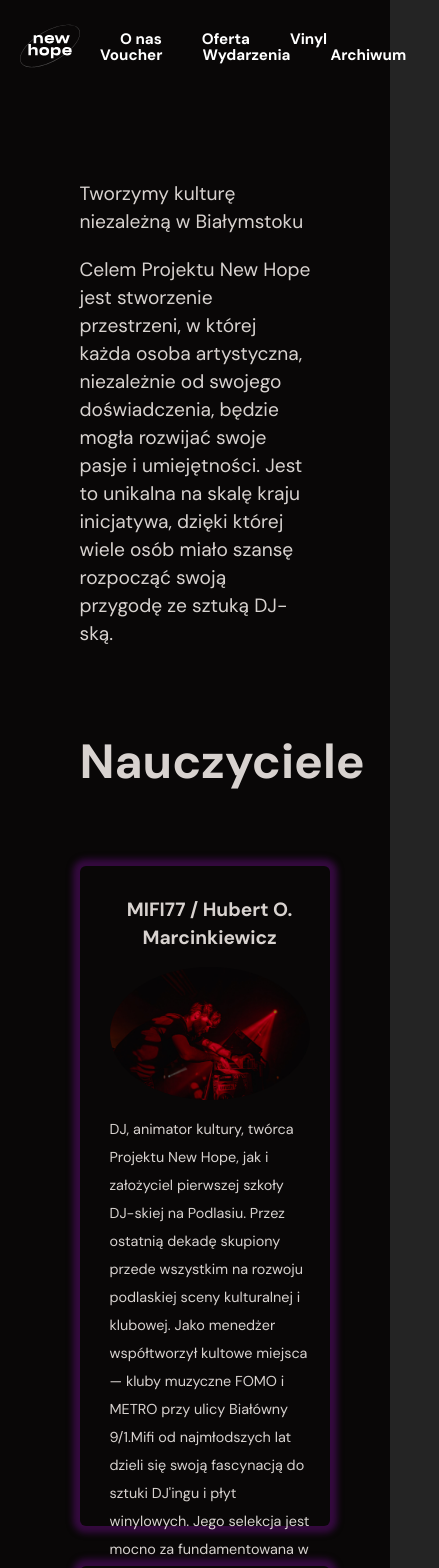
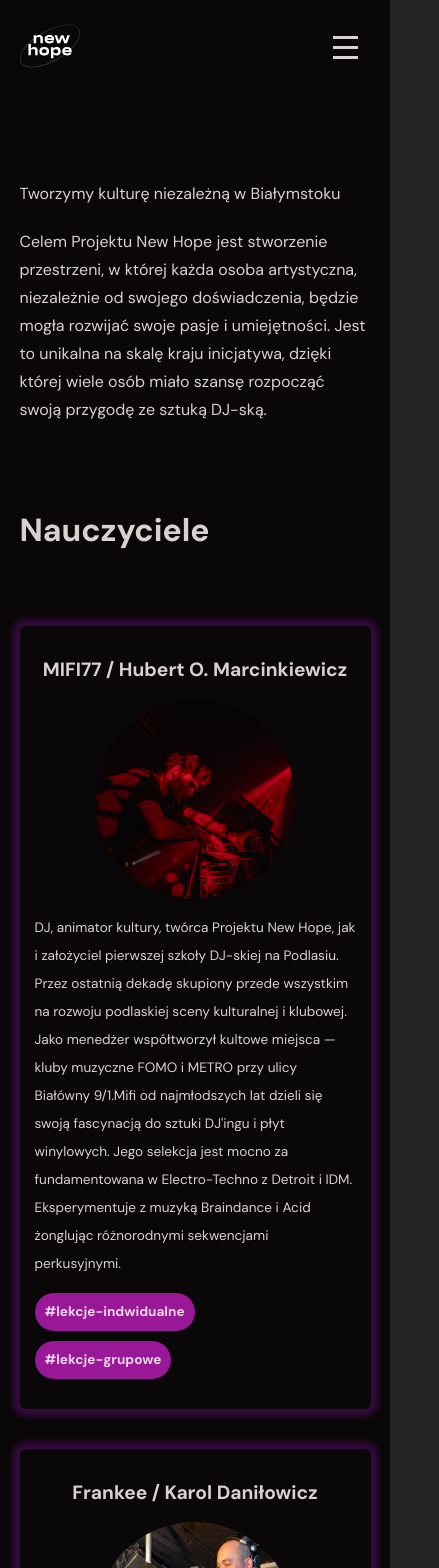
Before and after one commit to MateuszLisowski/PNH, a React (Vite) app: page /about in a window 390 px wide. Shown: the top 1568 px of the page, 439 px wide, since content can reach past the window. Built offline with nearby package versions, Linux system fonts and the light colour scheme.

Commit message:
add mobile styles for footer, nav and home

```diff
--- a/src/App.tsx
+++ b/src/App.tsx
@@ -10,7 +10,7 @@
 import { NotFound } from "./pages/NotFound";
 // import { Collective } from "./pages/Collective";
 import { PastEvents } from "./pages/PastEvents";
-import { Shop } from "./pages/Shop";
+// import { Shop } from "./pages/Shop";
 
 function App() {
   return (
--- a/src/Navigation.module.css
+++ b/src/Navigation.module.css
@@ -11,7 +11,7 @@
   background-color: var(--color-dark);
 
   a {
-    color: white;
+    color: var(--color-light);
     text-decoration: none;
     padding: 20px;
     font-weight: bold;
@@ -26,3 +26,82 @@
 .logo:hover path {
   fill: var(--color-violet);
 }
+
+.bar {
+  width: 25px;
+  height: 3px;
+  background-color: var(--color-light);
+  transition: transform 0.3s ease-in-out;
+}
+
+.menuToggle {
+  display: none;
+  flex-direction: column;
+  justify-content: space-around;
+  align-items: center;
+  width: 30px;
+  height: 30px;
+  cursor: pointer;
+  margin-right: 30px;
+  transition: color 0.2s ease;
+
+  &:hover span {
+    background-color: var(--color-violet);
+  }
+
+  @media (max-width: 768px) {
+    display: flex;
+  }
+}
+
+.links {
+  @media (max-width: 768px) {
+    display: none;
+  }
+}
+
+.sidebar {
+  position: fixed;
+  top: 0;
+  left: 0;
+  width: 100%;
+  height: 100%;
+  background-color: var(--color-dark);
+  z-index: 1;
+  display: none;
+  flex-direction: column;
+  justify-content: center;
+  align-items: center;
+
+  a {
+    color: var(--color-light);
+    text-decoration: none;
+    padding: 20px;
+    width: 100%;
+    font-weight: bold;
+    text-align: center;
+    transition: color 0.2s ease;
+    font-size: 2rem;
+
+    &:hover {
+      color: var(--color-violet);
+    }
+  }
+}
+
+.active {
+  display: flex;
+}
+
+.close {
+  position: absolute;
+  top: 20px;
+  right: 20px;
+  font-size: 4rem;
+  cursor: pointer;
+  transition: color 0.3s ease;
+
+  &:hover {
+    color: var(--color-violet);
+  }
+}
--- a/src/Navigation.tsx
+++ b/src/Navigation.tsx
@@ -1,5 +1,7 @@
 import { Link } from "react-router-dom";
 import styles from "./Navigation.module.css";
+import { useState } from "react";
+import { cx } from "./utils/classnames";
 
 const Logo = () => (
   <svg
@@ -48,6 +50,33 @@
 );
 
 export const Navigation = () => {
+  const [isMenuOpen, setIsMenuOpen] = useState(false);
+
+  const links = (
+    <>
+      <Link to="/about" onClick={() => setIsMenuOpen(false)}>
+        O nas
+      </Link>
+      <Link to="/offer" onClick={() => setIsMenuOpen(false)}>
+        Oferta
+      </Link>
+      {/* <Link to="/shop" onClick={() => setIsMenuOpen(false)}>Sklep</Link> */}
+      <Link to="/voucher" onClick={() => setIsMenuOpen(false)}>
+        Vinyl Voucher
+      </Link>
+      <Link to="/events" onClick={() => setIsMenuOpen(false)}>
+        Wydarzenia
+      </Link>
+      <Link to="/past-events" onClick={() => setIsMenuOpen(false)}>
+        Archiwum
+      </Link>
+      {/* <Link to="/pnh-collective" onClick={() => setIsMenuOpen(false)}>PNH Kolektyw</Link> */}
+      <Link to="/contact" onClick={() => setIsMenuOpen(false)}>
+        Kontakt
+      </Link>
+    </>
+  );
+
   return (
     <nav className={styles.navigation}>
       <div>
@@ -55,15 +84,25 @@
           <Logo />
         </Link>
       </div>
-      <div>
-        <Link to="/about">O nas</Link>
-        <Link to="/offer">Oferta</Link>
-        {/* <Link to="/shop">Sklep</Link> */}
-        <Link to="/voucher">Vinyl Voucher</Link>
-        <Link to="/events">Wydarzenia</Link>
-        <Link to="/past-events">Archiwum</Link>
-        {/* <Link to="/pnh-collective">PNH Kolektyw</Link> */}
-        <Link to="/contact">Kontakt</Link>
+      <div className={styles.links}>{links}</div>
+      <div className={cx([styles.sidebar, { [styles.active]: isMenuOpen }])}>
+        <span
+          className={styles.close}
+          onClick={() => setIsMenuOpen(false)}
+          role="button"
+        >
+          &#10005;
+        </span>
+        {links}
+      </div>
+      <div
+        className={styles.menuToggle}
+        onClick={() => setIsMenuOpen(true)}
+        role="button"
+      >
+        <span className={styles.bar}></span>
+        <span className={styles.bar}></span>
+        <span className={styles.bar}></span>
       </div>
     </nav>
   );
--- a/src/Reusable.module.css
+++ b/src/Reusable.module.css
@@ -2,11 +2,19 @@
   font-size: 3rem;
   font-weight: bold;
   margin: 70px 0 40px 0;
+
+  @media (max-width: 768px) {
+    font-size: 2rem;
+  }
 }
 
 .sectionText {
   font-size: 1.2rem;
   line-height: 28px;
+
+  @media (max-width: 768px) {
+    font-size: 1rem;
+  }
 }
 
 .littleText {
--- a/src/components/Card.module.css
+++ b/src/components/Card.module.css
@@ -11,12 +11,19 @@
   align-items: center;
   box-shadow: 0px 0px 6px 7px rgba(64, 11, 78, 0.8);
   transition: box-shadow 0.3s ease;
-  margin-right: 60px;
+  margin-right: 30px;
   margin-top: 40px;
   z-index: 2;
 
   &:hover {
     box-shadow: 0px 1px 9px 11px rgba(64, 11, 78, 1);
+  }
+
+  @media (max-width: 768px) {
+    margin-right: 0;
+    height: auto;
+    padding: 30px 15px 30px 15px;
+    font-size: 0.85rem;
   }
 }
 
@@ -46,6 +53,8 @@
   margin-top: 15px;
   width: 100%;
   font-weight: bold;
+  row-gap: 10px;
+  column-gap: 5px;
 }
 
 .tag {
--- a/src/components/Footer.module.css
+++ b/src/components/Footer.module.css
@@ -4,10 +4,20 @@
   margin: 30px 30px 40px 30px;
   font-size: 0.8rem;
   flex-wrap: wrap;
+
+  @media (max-width: 768px) {
+    font-size: 1.1rem;
+    margin: 0;
+    flex-direction: column;
+  }
 }
 
 .section {
   margin: 0 30px;
+
+  @media (max-width: 768px) {
+    margin: 0;
+  }
 }
 
 .categoryName {
--- a/src/components/SubpageLayout.module.css
+++ b/src/components/SubpageLayout.module.css
@@ -2,4 +2,8 @@
   margin: 60px 60px 120px 60px;
   display: flex;
   flex-direction: column;
+
+  @media (max-width: 768px) {
+    margin: 60px 0 70px 0;
+  }
 }
--- a/src/pages/Home.module.css
+++ b/src/pages/Home.module.css
@@ -29,7 +29,7 @@
   line-height: 64px;
 
   @media (max-width: 768px) {
-    width: 95%;
+    width: 100%;
   }
 }
 
@@ -65,6 +65,10 @@
     color: var(--color-dark);
     box-shadow: 2px 8px 15px rgba(0, 0, 0, 0.2);
   }
+
+  @media (max-width: 768px) {
+    font-size: 1rem;
+  }
 }
 
 .secondLink {
```
